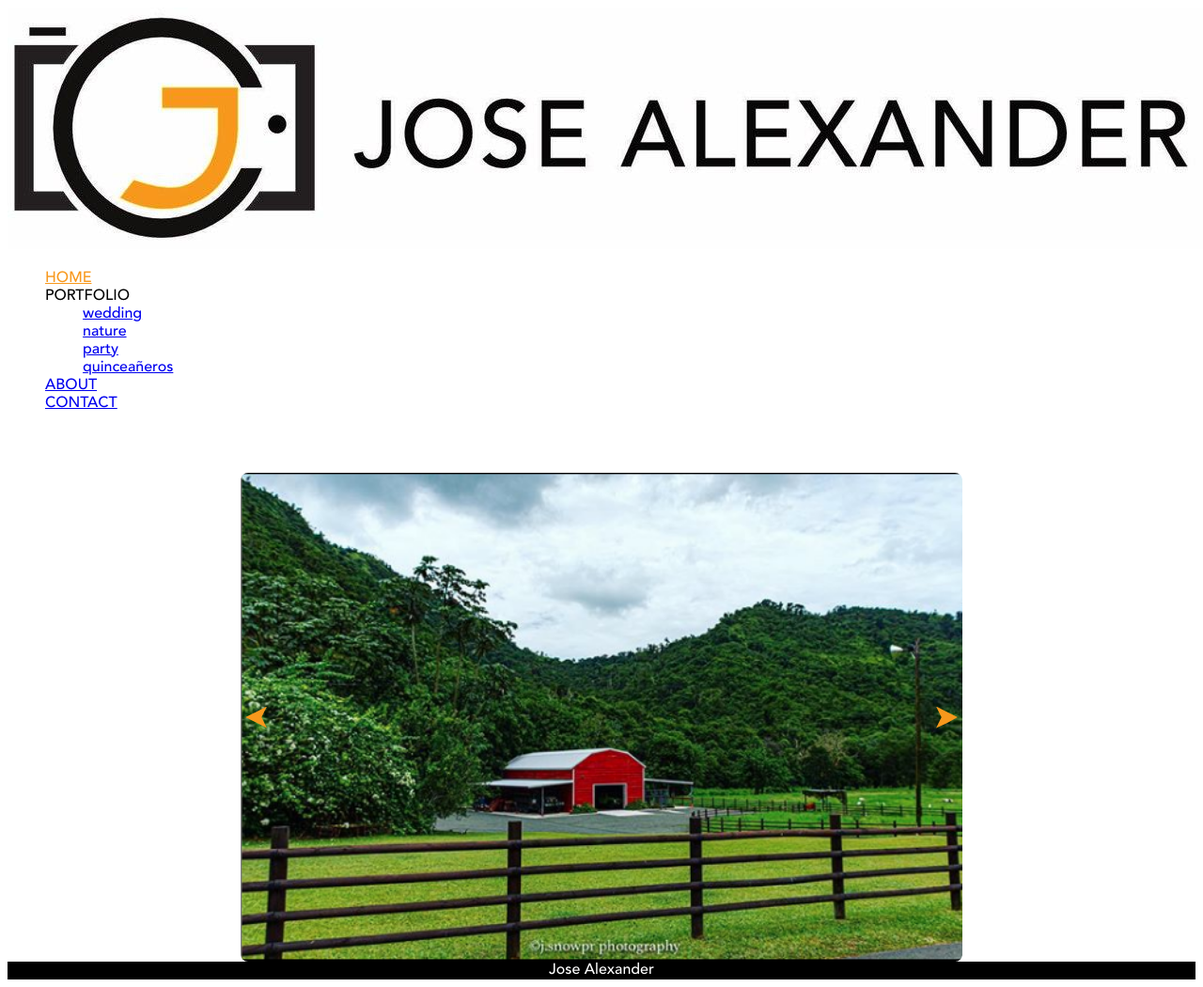
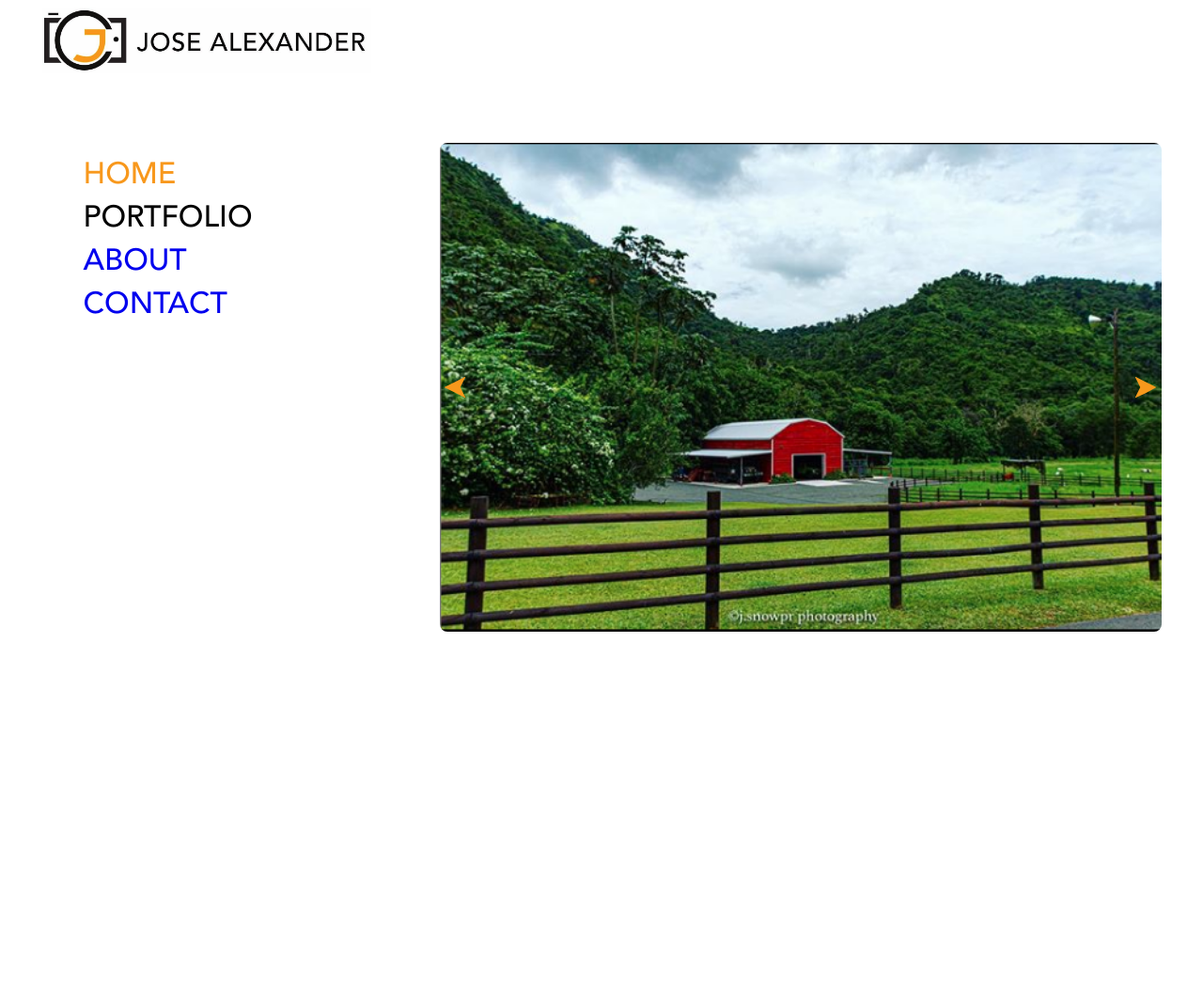
Before and after one commit to Viiscar/Jose-Alexander, a plain HTML site: page index.html in a window 1280 px wide. Shown: the whole page at 94% size. After the commit the page ends 896 px from the top, so only its background shows below. Drawn offline with Linux system fonts and the light colour scheme.

Commit message:
Adding hidding/showing sub-menu

```diff
--- /dev/null
+++ b/global.js
@@ -0,0 +1,7 @@
+//Show portfolio sections on nav
+function showPortfolio(){
+    console.log("portfolio")
+    let portfolio = document.getElementById("portfolio");
+    console.log(portfolio)
+    portfolio.style.display = "block"
+  }
--- a/index.html
+++ b/index.html
@@ -10,11 +10,11 @@
 
     <body>
         <nav>
-            <div><img src="Images/logo.jpg" /></div>
-            <ul>
+            <div><img src="Images/logo.jpg" class="logo" /></div>
+            <ul class= "navLinks">
                 <li><a href="index.html" class="active">HOME</a></li>
                 <li><a onclick="showPortfolio()" >PORTFOLIO</a></li>
-                <ul>
+                <ul id="portfolio">
                     <li><a href="wedding.html">wedding</a></li>
                     <li><a href="nature.html">nature</a></li>
                     <li><a href="party.html">party</a></li>
@@ -24,7 +24,7 @@
                 <li><a href="contact.html">CONTACT</a><li>
             </ul>
         </nav>
-        <div>
+        <div class="slider-container-bis">
             <div class="slider-container">
                 <div class="slide">
                     <img src="Images/Home/1.png" class="slide-img" alt="" />
@@ -45,10 +45,8 @@
                 <a onclick="next()" class="sliderButtons" id="next"></a>
             </div>
         </div>
-        <footer>
-            Jose Alexander
-        </footer>
         <script src= "index.js"></script>
+        <script src="global.js"></script>
     </body>
 
 </html>
--- a/index.js
+++ b/index.js
@@ -37,8 +37,3 @@ function prev(){
   counter--;
   carousel();
 }
-
-//Show portfolio sections on nav
-function showPortfolio(){
-  console.log("portfolio")
-}
--- a/style.css
+++ b/style.css
@@ -7,19 +7,60 @@
   font-family: Avenir;
 }
 
-ul {
-    list-style: none;
+body{
+  display: flex;
+  justify-content: space-around;
+  flex-wrap: wrap;
 }
 
-footer{
-  background-color: black;
-  color: white;
-  display: flex;
-  justify-content: center;
+a:link {
+  text-decoration: none;
+}
+
+a:visited {
+  text-decoration: none;
+}
+
+a:hover {
+  text-decoration: underline;
+}
+
+a:active {
+  text-decoration: underline;
 }
 
 .active{
   color: #F8981C;
+}
+
+.logo{
+  width: 350px;
+}
+
+nav{
+  height: 100vh;
+}
+
+ul{
+    list-style: none;
+    font-size: 2rem;
+}
+
+#portfolio{
+  display: none;
+}
+
+.navLinks{
+  margin-top: 5rem;
+}
+
+li{
+  padding: 4px;
+}
+
+.slider-container-bis{
+  height: 100vh;
+  margin-top: 5rem;
 }
 
 /*  global classes */
```
Also changed, not shown: about.html (+4 -7 lines), contact.html (+4 -7 lines), nature.html (+2 -2 lines), party.html (+2 -2 lines), quinceaneros.html (+2 -2 lines), wedding.html (+2 -6 lines).
